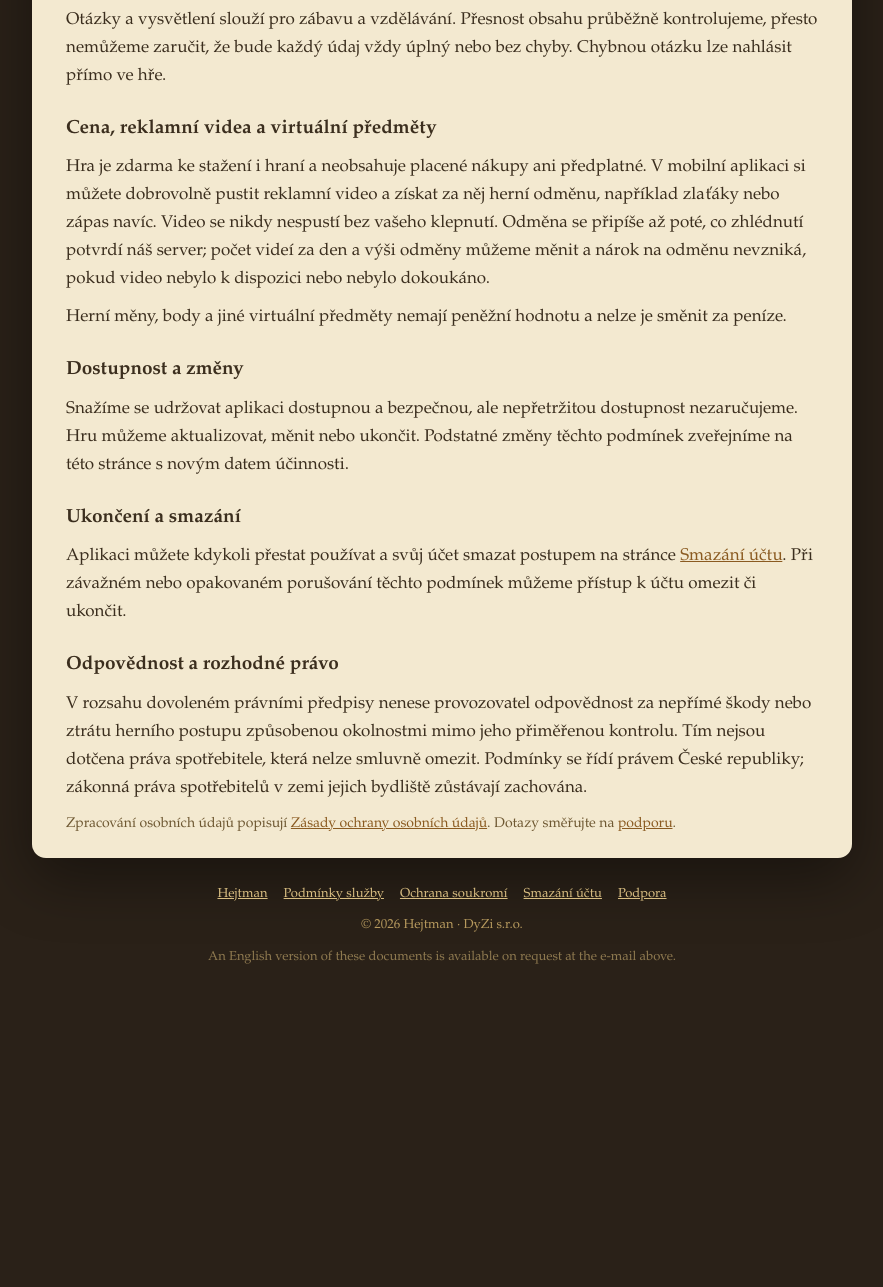
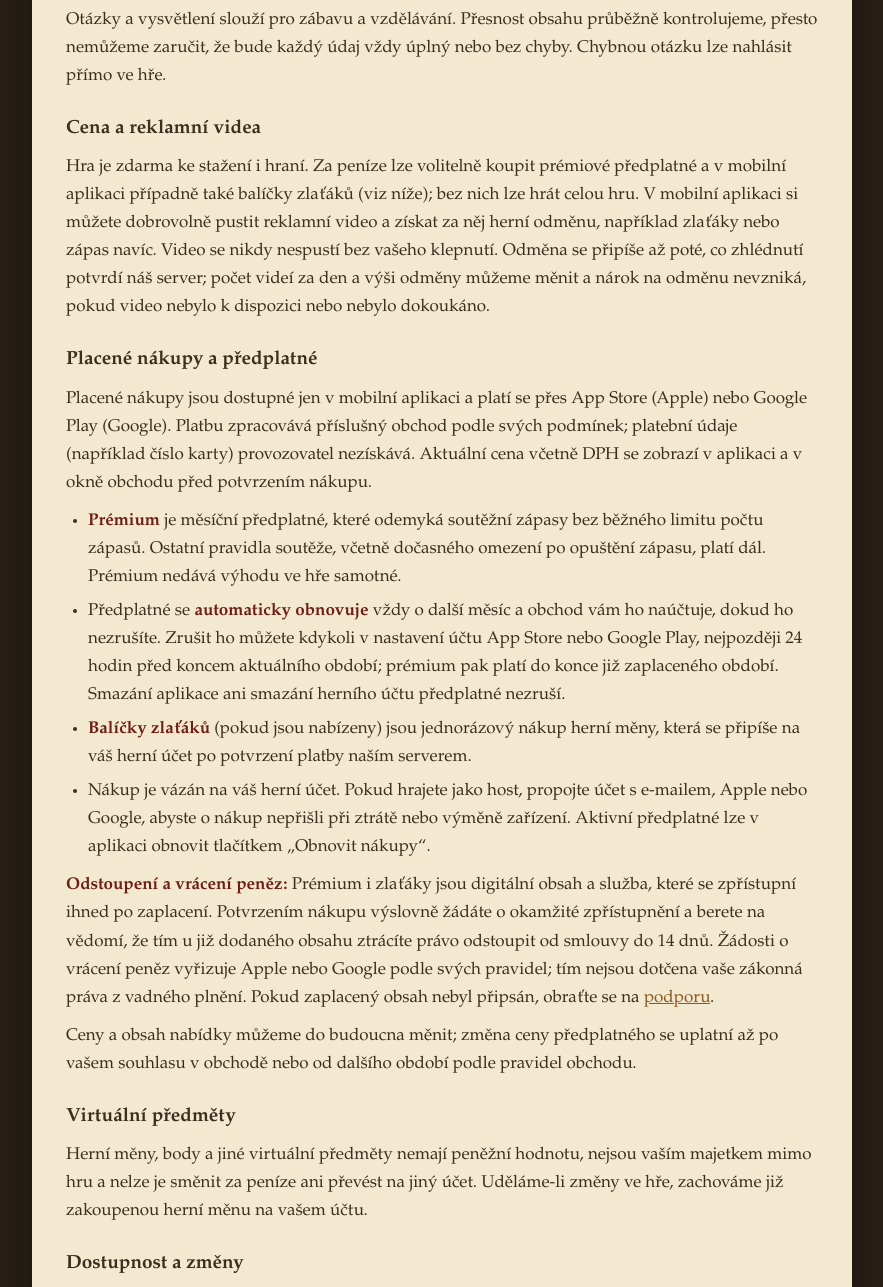
Before and after one commit to VaclavZ8/hejtman-web, a plain HTML site: page podminky/index.html in a window 1280 px wide. Shown: the part 987-2274 px from the top of the page, without its empty margins (198-1081 px from the left). Before the commit the page ends 2037 px from the top, so only its background shows below. Drawn offline with Linux system fonts and the light colour scheme.

Commit message:
Podmínky a soukromí: placené nákupy, prémiové předplatné a RevenueCat
Co-Authored-By: Claude Opus 5.5 <noreply@anthropic.com>
Claude-Session: https://claude.ai/code/session_012x24aDWt4obxEa7b6BFfxx

```diff
--- a/podminky/index.html
+++ b/podminky/index.html
@@ -47,9 +47,22 @@
   <h3>Obsah hry</h3>
   <p>Otázky a vysvětlení slouží pro zábavu a vzdělávání. Přesnost obsahu průběžně kontrolujeme, přesto nemůžeme zaručit, že bude každý údaj vždy úplný nebo bez chyby. Chybnou otázku lze nahlásit přímo ve hře.</p>
 
-  <h3>Cena, reklamní videa a virtuální předměty</h3>
-  <p>Hra je zdarma ke stažení i hraní a neobsahuje placené nákupy ani předplatné. V mobilní aplikaci si můžete dobrovolně pustit reklamní video a získat za něj herní odměnu, například zlaťáky nebo zápas navíc. Video se nikdy nespustí bez vašeho klepnutí. Odměna se připíše až poté, co zhlédnutí potvrdí náš server; počet videí za den a výši odměny můžeme měnit a nárok na odměnu nevzniká, pokud video nebylo k dispozici nebo nebylo dokoukáno.</p>
-  <p>Herní měny, body a jiné virtuální předměty nemají peněžní hodnotu a nelze je směnit za peníze.</p>
+  <h3>Cena a reklamní videa</h3>
+  <p>Hra je zdarma ke stažení i hraní. Za peníze lze volitelně koupit prémiové předplatné a v mobilní aplikaci případně také balíčky zlaťáků (viz níže); bez nich lze hrát celou hru. V mobilní aplikaci si můžete dobrovolně pustit reklamní video a získat za něj herní odměnu, například zlaťáky nebo zápas navíc. Video se nikdy nespustí bez vašeho klepnutí. Odměna se připíše až poté, co zhlédnutí potvrdí náš server; počet videí za den a výši odměny můžeme měnit a nárok na odměnu nevzniká, pokud video nebylo k dispozici nebo nebylo dokoukáno.</p>
+
+  <h3>Placené nákupy a předplatné</h3>
+  <p>Placené nákupy jsou dostupné jen v mobilní aplikaci a platí se přes App Store (Apple) nebo Google Play (Google). Platbu zpracovává příslušný obchod podle svých podmínek; platební údaje (například číslo karty) provozovatel nezískává. Aktuální cena včetně DPH se zobrazí v aplikaci a v okně obchodu před potvrzením nákupu.</p>
+  <ul>
+    <li><strong>Prémium</strong> je měsíční předplatné, které odemyká soutěžní zápasy bez běžného limitu počtu zápasů. Ostatní pravidla soutěže, včetně dočasného omezení po opuštění zápasu, platí dál. Prémium nedává výhodu ve hře samotné.</li>
+    <li>Předplatné se <strong>automaticky obnovuje</strong> vždy o další měsíc a obchod vám ho naúčtuje, dokud ho nezrušíte. Zrušit ho můžete kdykoli v nastavení účtu App Store nebo Google Play, nejpozději 24 hodin před koncem aktuálního období; prémium pak platí do konce již zaplaceného období. Smazání aplikace ani smazání herního účtu předplatné nezruší.</li>
+    <li><strong>Balíčky zlaťáků</strong> (pokud jsou nabízeny) jsou jednorázový nákup herní měny, která se připíše na váš herní účet po potvrzení platby naším serverem.</li>
+    <li>Nákup je vázán na váš herní účet. Pokud hrajete jako host, propojte účet s e-mailem, Apple nebo Google, abyste o nákup nepřišli při ztrátě nebo výměně zařízení. Aktivní předplatné lze v aplikaci obnovit tlačítkem „Obnovit nákupy“.</li>
+  </ul>
+  <p><strong>Odstoupení a vrácení peněz:</strong> Prémium i zlaťáky jsou digitální obsah a služba, které se zpřístupní ihned po zaplacení. Potvrzením nákupu výslovně žádáte o okamžité zpřístupnění a berete na vědomí, že tím u již dodaného obsahu ztrácíte právo odstoupit od smlouvy do 14 dnů. Žádosti o vrácení peněz vyřizuje Apple nebo Google podle svých pravidel; tím nejsou dotčena vaše zákonná práva z vadného plnění. Pokud zaplacený obsah nebyl připsán, obraťte se na <a href="/podpora/">podporu</a>.</p>
+  <p>Ceny a obsah nabídky můžeme do budoucna měnit; změna ceny předplatného se uplatní až po vašem souhlasu v obchodě nebo od dalšího období podle pravidel obchodu.</p>
+
+  <h3>Virtuální předměty</h3>
+  <p>Herní měny, body a jiné virtuální předměty nemají peněžní hodnotu, nejsou vaším majetkem mimo hru a nelze je směnit za peníze ani převést na jiný účet. Uděláme-li změny ve hře, zachováme již zakoupenou herní měnu na vašem účtu.</p>
 
   <h3>Dostupnost a změny</h3>
   <p>Snažíme se udržovat aplikaci dostupnou a bezpečnou, ale nepřetržitou dostupnost nezaručujeme. Hru můžeme aktualizovat, měnit nebo ukončit. Podstatné změny těchto podmínek zveřejníme na této stránce s novým datem účinnosti.</p>
```
Also changed, not shown: soukromi/index.html (+6 -4 lines).
